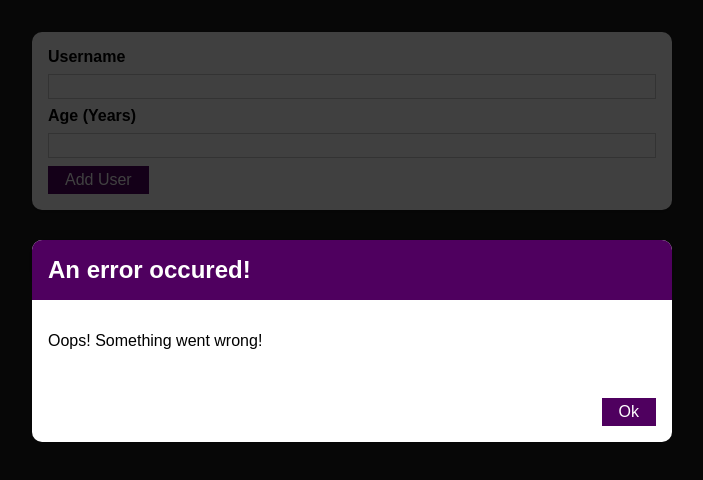
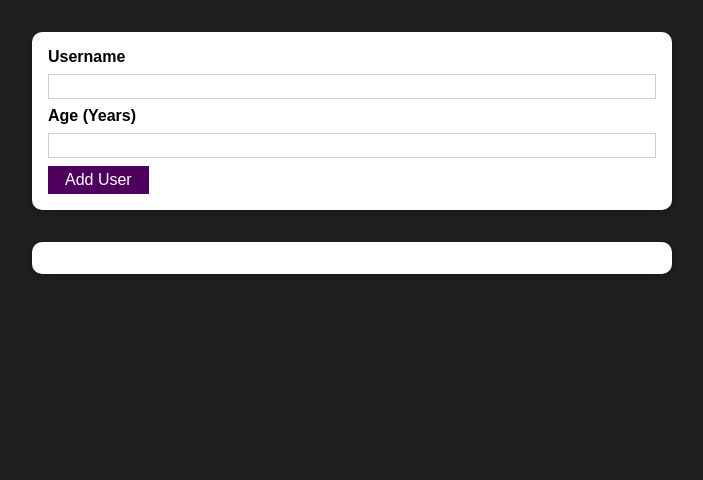
Before and after one commit to Djolevil/ReactPractice4, a React (Create React App) app: page / in a window 1280 px wide. Shown: the top 480 px of the page, without its empty margins (288-991 px from the left). Built offline with nearby package versions, Linux system fonts and the light colour scheme.

Commit message:
Add state slice for error management and display ErrorModal conditionally

```diff
--- a/src/components/UI/ErrorModal.js
+++ b/src/components/UI/ErrorModal.js
@@ -5,7 +5,7 @@
 const ErrorModal = (props) => {
   return (
       <div>
-        <div className={classes.backdrop} />
+        <div className={classes.backdrop} onClick={props.onConfirm} />
         <Card className={classes.modal}>
           <header className={classes.header}>
             <h2>{props.title}</h2>
@@ -14,7 +14,7 @@
             <p>{props.message}</p>
           </div>
           <footer className={classes.actions}>
-            <Button>Ok</Button>
+            <Button onClick={props.onConfirm}>Ok</Button>
           </footer>
         </Card>
       </div>
--- a/src/components/Users/AddUser.js
+++ b/src/components/Users/AddUser.js
@@ -9,14 +9,23 @@
 const AddUser = (props) => {
     const [enteredUserName, setEnteredUsername] = useState('');
     const [enteredAge, setEnteredAge] = useState('');
+    const [error, setError] = useState();
 
     const addUserHandler = (event) => {
         event.preventDefault();
         if (enteredUserName.trim().length === 0 || enteredAge.trim().length === 0){
+            setError({
+                title: 'Invalid input',
+                message: 'Please enter a valid name and age (non-empty values).',
+            });
             return;
         }
 
         if (+enteredAge < 1) {
+            setError({
+                title: 'Invalid age',
+                message: 'Please enter a valid age (greater than 0).',
+            });
             return;
         }
         props.onAddUser(enteredUserName, enteredAge);
@@ -32,9 +41,13 @@
         setEnteredAge(event.target.value);
     };
 
+    const errorHandler = () => {
+        setError(null);
+    };
+
     return (
         <div>
-          <ErrorModal title='An error occured!' message='Oops! Something went wrong!' />
+          {error && <ErrorModal title={error.title} message={error.message} onConfirm={errorHandler} />}
           <Card className={classes.input}>
             <form onSubmit={addUserHandler}>
                 <label htmlFor='username'>Username</label>
```
